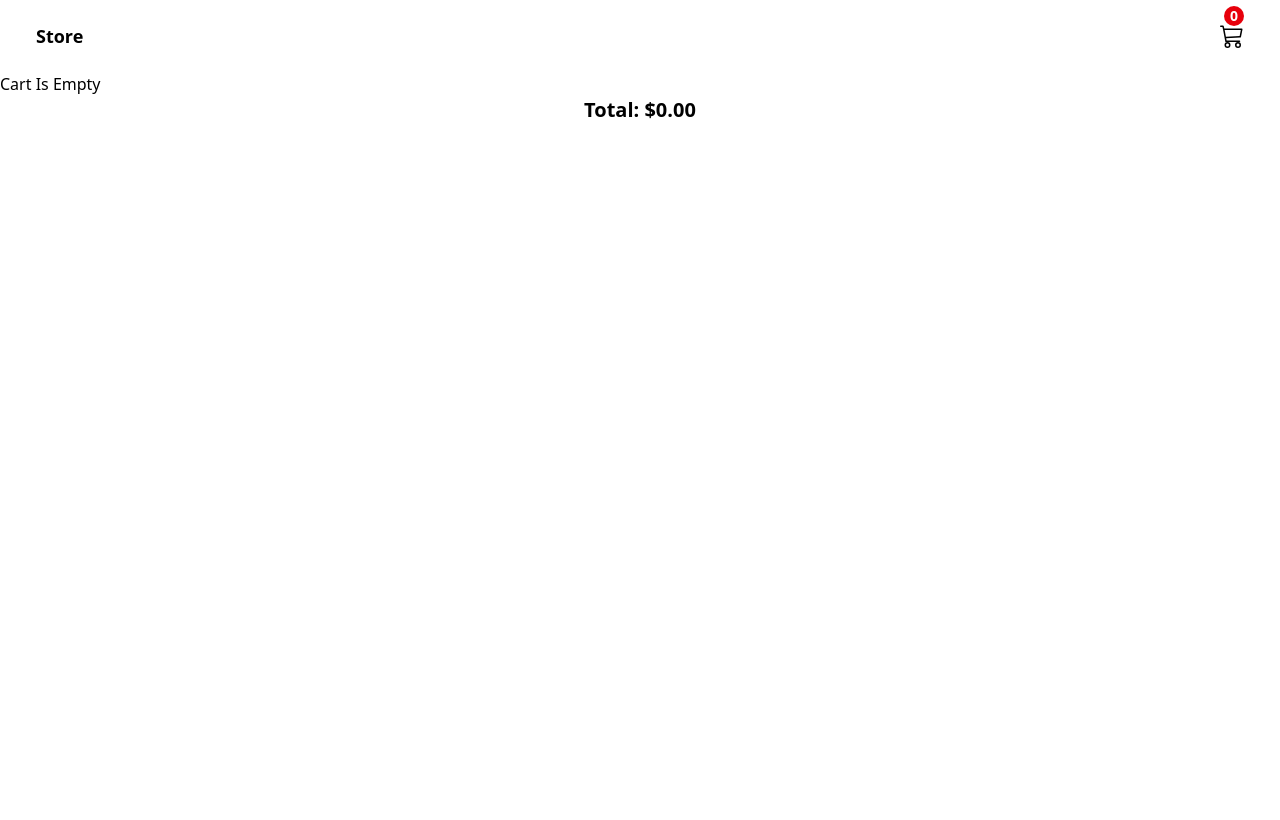
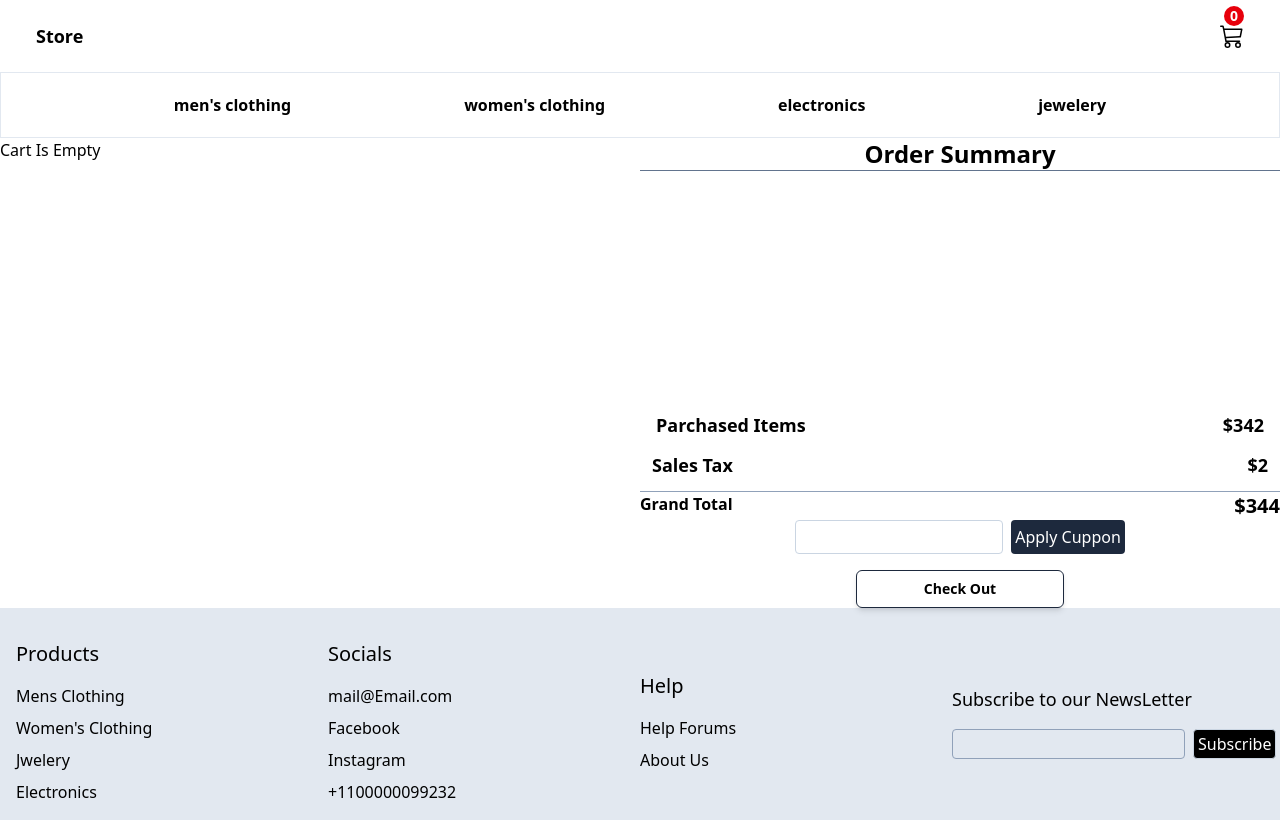
Before and after one commit to AhmadRazaSiddiqi/Clothing-Store, a React (Vite) app: page /cart in a window 1280 px wide. Built offline with nearby package versions, Linux system fonts and the light colour scheme.

Commit message:
Added Footer and Header

```diff
--- /dev/null
+++ b/src/Components/Footer.jsx
@@ -0,0 +1,44 @@
+import React from 'react'
+import { SlSocialInstagram } from 'react-icons/sl'
+import { TiSocialFacebookCircular, TiSocialTwitterCircular } from 'react-icons/ti'
+
+const Footer = () => {
+    return (
+        <div className='bg-slate-200  b-0 w-full grid grid-cols-4 p-4 items-center h-auto'>
+            <div className=''>
+                 <h3 className='text-xl my-4'>Products</h3>
+                <ul className='flex flex-col gap-2'>
+                    <li>Mens Clothing</li>
+                    <li>Women's Clothing</li>
+                    <li>Jwelery</li>
+                    <li>Electronics</li>
+                </ul></div>
+
+            <div className=''>
+            <h3 className='text-xl my-4'>Socials</h3>
+                <ul className='flex flex-col gap-2'>
+                    <li>mail@Email.com</li>
+                    <li>Facebook</li>
+                    <li>Instagram</li>
+                    <li>+1100000099232</li>
+                </ul>
+            </div>
+            <div className=''>
+            <h3 className='text-xl my-4'>Help</h3>
+                <ul className='flex flex-col gap-2'>
+                    <li>Help Forums</li>
+                    <li>About Us</li>
+                </ul>
+            </div>
+            <div className=''>
+            <h3 className='text-lg my-4'>Subscribe to our NewsLetter</h3>
+                <ul className='flex  gap-2'>
+                    <input type="text" className='border rounded border-slate-400' />
+                    <button className='border bg-black text-white border-slate-300 px-1 py-0.5 rounded'>Subscribe</button>
+                </ul>
+            </div>
+        </div>
+    )
+}
+
+export default Footer
--- /dev/null
+++ b/src/Components/Header.jsx
@@ -0,0 +1,20 @@
+import React from 'react'
+import Navbar from '../Pages/Navbar'
+
+const Header = () => {
+  return (
+    <>
+    <Navbar/>
+    <div className='border border-slate-200 py-5 text-md font-semibold'>
+    <ul className='flex justify-evenly'>
+        <li>men's clothing</li>
+        <li>women's clothing</li>
+        <li>electronics</li>
+        <li>jewelery</li>
+    </ul>
+    </div>
+    </>
+  )
+}
+
+export default Header
--- a/src/Components/Pagination.jsx
+++ b/src/Components/Pagination.jsx
@@ -9,7 +9,7 @@ const Pagination = ({ itemsPerPage, Data, currentPage, setCurrentPage }) => {
     <nav >
       <ul className="flex justify-evenly" >
         <li>
-          <button onClick={() => setCurrentPage(currentPage - 1)} disabled={currentPage === 1}>
+          <button onClick={() => setCurrentPage(currentPage - 1)} disabled={currentPage === 1} className="bg-slate-400 text-white rounded px-1 py-0.5 mb-4 cursor-pointer hover:bg-slate-800">
             Previous
           </button>
         </li>
@@ -21,7 +21,7 @@ const Pagination = ({ itemsPerPage, Data, currentPage, setCurrentPage }) => {
           </li>
         ))}
         <li>
-          <button onClick={() => setCurrentPage(currentPage + 1)} disabled={currentPage == 5}>
+          <button onClick={() => setCurrentPage(currentPage + 1)} disabled={currentPage == 5} className="bg-slate-400 text-white rounded px-1 py-0.5 mb-4 cursor-pointer hover:bg-slate-800">
             Next
           </button>
         </li>
--- a/src/Components/routes.jsx
+++ b/src/Components/routes.jsx
@@ -4,6 +4,8 @@ import Cart from "../Pages/Cart.jsx"
 import ProductPage from "../Pages/ProductPage.jsx"
 import Navbar from "../Pages/Navbar.jsx"
 import LoadingComponent from '../Pages/LoadingComponent.jsx'
+import Footer from './Footer.jsx'
+import Header from './Header.jsx'
 
 // Layout that wraps all routes with Navbar and loading logic
 const AppLayout = () => {
@@ -15,8 +17,9 @@ const AppLayout = () => {
 
   return (
     <>
-      <Navbar />
+      <Header/>
       <Outlet />
+      <Footer/>
     </>
   )
 }
--- a/src/Pages/Cart.jsx
+++ b/src/Pages/Cart.jsx
@@ -7,7 +7,6 @@ const Cart = () => {
   const cart = useSelector((state) => state.cart.value)
   if (!cart) return <p>Loading...</p>
 
-  // Calculate the total price of all items in the cart
   const totalPrice = cart.reduce((acc, el) => {
     const { price, quantity } = el
     return acc + price * quantity
@@ -15,7 +14,8 @@ const Cart = () => {
 
 
   return (
-    <div className=" overflow-x-hidden">
+  <div className="grid grid-cols-2">
+    <div className=" overflow-x-hidden overflow-y-scroll">
       {cart.length === 0
         ? "Cart Is Empty"
         : cart.map((el, index) => {
@@ -23,7 +23,7 @@ const Cart = () => {
               el
             return (
               <div
-                className="w-[50vw] h-[20vh] my-9 mx-auto flex"
+                className="w-[50vw] h-[20vh] my-9 mx-auto flex border-y border-slate-300 py-2.5"
                 key={index}
               >
                 <img
@@ -35,7 +35,7 @@ const Cart = () => {
                   <p>{title}</p>
                   <div className="mt-5">
                     <button
-                      className="bg-slate-900 w-8 h-8 cursor-pointer rounded text-white mr-1"
+                      className="border-[1px] border-slate-900 hover:bg-slate-900 focus:bg-slate-900 w-6 h-6 cursor-pointer rounded hover:text-white ml-1 text-center pb-3 mr-1"
                       onClick={() => {
                         dispatch(removeItem(el))
                       }}
@@ -44,22 +44,42 @@ const Cart = () => {
                     </button>
                     <span>{quantity}</span>
                     <button
-                      className="bg-slate-900 w-8 h-8 cursor-pointer rounded text-white ml-1"
+                      className=" border-[1px] border-slate-900 hover:bg-slate-900 focus:bg-slate-900 w-6 h-6 cursor-pointer rounded hover:text-white ml-1 text-center pb-3"
                       onClick={() => {
                         dispatch(addItem(el))
                       }}
                     >
                       +
                     </button>
+
                     <span className="ml-20 font-bold">${price * quantity}</span>
                   </div>
                 </div>
               </div>
             )
           })}
-      <div className="block text-center w-screen">
-        <p className="text-xl font-bold">Total: ${totalPrice.toFixed(2)}</p>
+
+    </div>
+    <div className="">
+        <p className="text-2xl text-center font-semibold border-b border-slate-500 mb-[30vh] ">Order Summary</p>
+        <div className="flex justify-between px-4">
+        <p className="font-bold text-lg">Parchased Items</p>
+        <span className="font-semibold text-lg">$342</span>
+        </div>
+        <div className="flex justify-between w-full p-3">
+        <p className="font-bold text-lg">Sales Tax</p>
+        <span className="font-semibold text-lg">$2</span>
+        </div>
+        <div className="flex justify-between border-t-slate-400 border-t">
+          <span className="font-bold ">Grand Total</span>
+        <span className="text-xl font-semibold"> ${344}</span>
+        </div>
+    <div className=" text-center">
       </div>
+      <div className="flex justify-center gap-2 mb-4"><input type="text" className="bg-white border border-slate-300 py-1 rounded w-52 " />
+      <button className="bg-slate-800 text-white p-1 rounded">Apply Cuppon</button></div>
+        <button className="rounded-md border-slate-800 block mx-auto py-2 px-4 border w-52  text-center text-sm  transition-all shadow-md hover:shadow-lg focus:bg-slate-700 focus:shadow-none active:bg-slate-700 hover:bg-slate-700 active:shadow-none hover:text-white hover:border-transparent focus:text-white font-bold disabled:pointer-events-none disabled:opacity-50 disabled:shadow-none" >Check Out</button>
+    </div>
     </div>
   )
 }
--- a/src/Pages/Home.jsx
+++ b/src/Pages/Home.jsx
@@ -33,7 +33,7 @@ const Home = () => {
     <>
       <Search searchTerm={searchTerm} setSearchTerm={setSearchTerm} />
 
-      <div className="grid grid-cols-1 sm:grid-cols-2 md:grid-cols-3 lg:grid-cols-4 gap-5 p-4 place-items-center">
+      <div className="grid grid-cols-1 sm:grid-cols-2 md:grid-cols-3 lg:grid-cols-4 gap-5 p-3 place-items-center h-auto">
         {currentItems.map((el, index) => {
           const { id, discription, image, price, title } = el
           return (
@@ -77,7 +77,7 @@ const Home = () => {
           )
         })}
       </div>
-      <Pagination itemsPerPage={itemsPerPage} Data={Data} currentPage={currentPage} setCurrentPage={setCurrentPage} />
+      <Pagination itemsPerPage={itemsPerPage} Data={Data} currentPage={currentPage} items={currentItems} setCurrentPage={setCurrentPage} />
     </>
   )
 }
```
